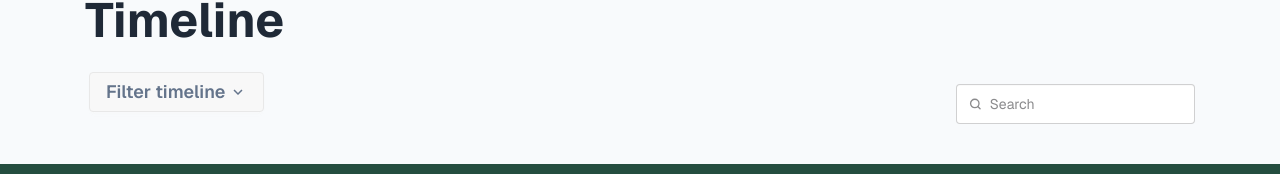
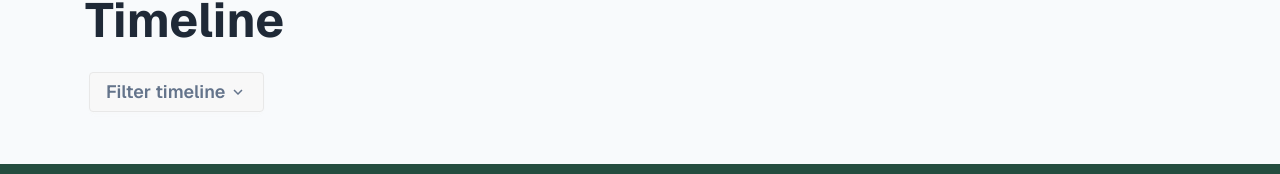
Before and after one commit to sumon-ahmed-ss-550/B13-A7-keen-keeper, a React (Vite) app: page /timeline in a window 1280 px wide. Shown: the part 148-322 px from the top of the page. Built offline with nearby package versions, Linux system fonts and the light colour scheme.

Commit message:
Remove search bar

```diff
--- a/src/page/timeline/TimeLine.jsx
+++ b/src/page/timeline/TimeLine.jsx
@@ -5,10 +5,7 @@
 import HistoryCard from "./HistoryCard";
 
 const TimeLine = () => {
-
- const { FriendsActivity } =
-    useContext(ActivityContext);
-
+  const { FriendsActivity } = useContext(ActivityContext);
 
   return (
     <div className="mx-5 xl:mx-0">
@@ -41,7 +38,8 @@
                 </ul>
               </div>
             </div>
-            <div className="flex justify-center">
+
+            {/* <div className="flex justify-center">
               <label className="input">
                 <svg
                   className="h-[1em] opacity-50"
@@ -61,7 +59,7 @@
                 </svg>
                 <input type="search" required placeholder="Search" />
               </label>
-            </div>
+            </div> */}
           </div>
         </div>
         {FriendsActivity.map((friend, index) => {
```
Also changed, not shown: 1 other file (tests, documents, lock files or other folders).
